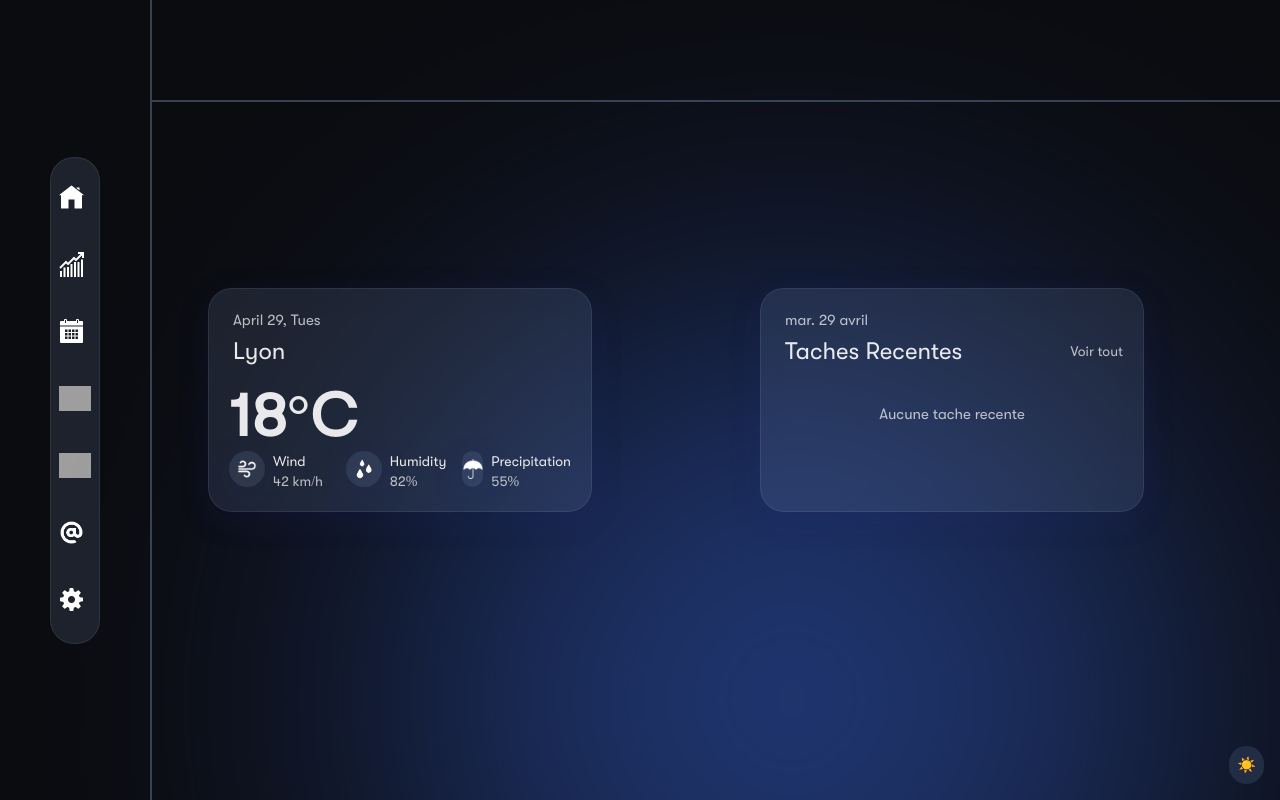
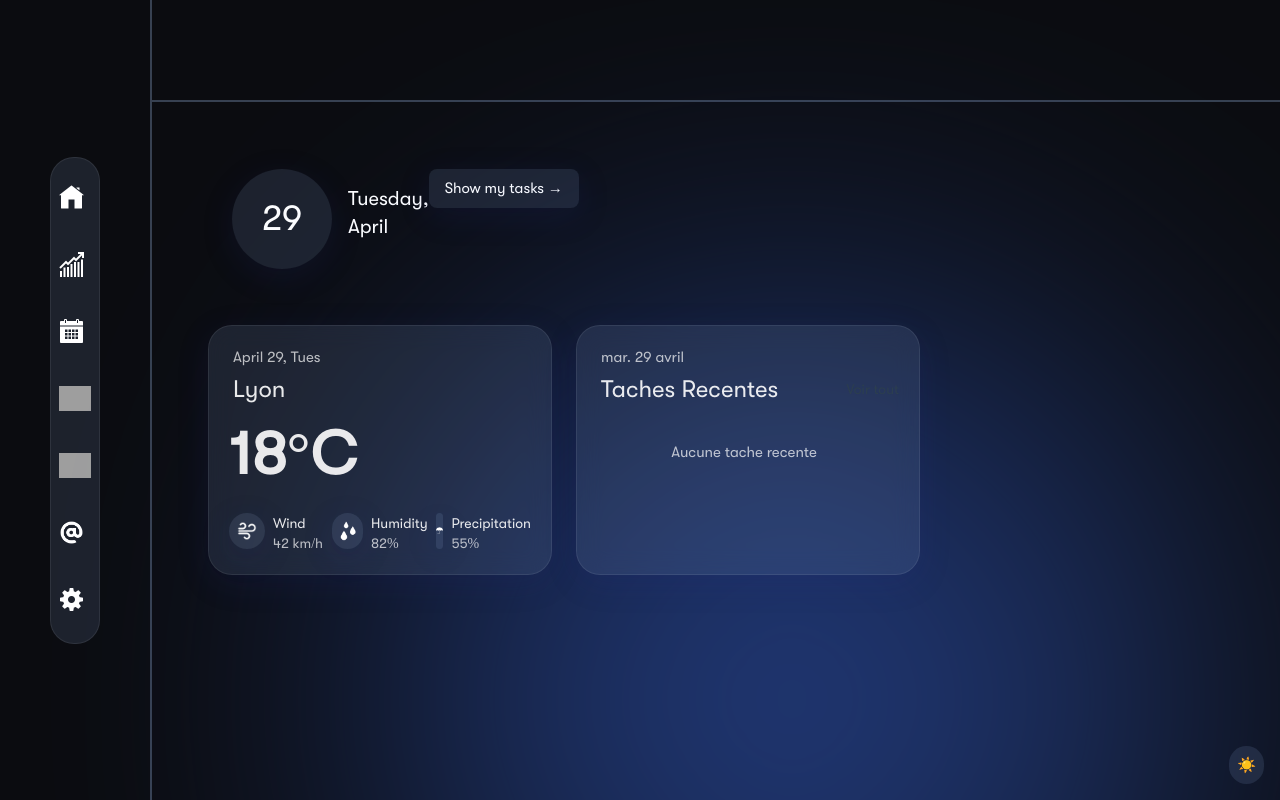
Before and after one commit to Serge01700/Dashboard-Multi-Api, a Vue app in the folder dashboard-api/: page /dashboard/home in a window 1280 px wide. Built offline with nearby package versions, Linux system fonts and the light colour scheme; grey boxes are pictures that could not be loaded.

Commit message:
todo components

```diff
--- a/dashboard-api/src/components/BulletPoint.vue
+++ b/dashboard-api/src/components/BulletPoint.vue
@@ -1,6 +1,9 @@
 <template>
     <figure  class="bullet-point flex items-center w-20 h-10 justify-center rounded-full ">
-        <img :style="{ width: size, height:size}"  class="object-contain w-full h-full" :src="image" >
+        <img
+        v-if="image"
+        :style="{ width: size, height:size}"  class="object-contain w-full h-full" :src="image" >
+        <slot v-else/>
     </figure>
 
 </template>
--- a/dashboard-api/src/components/RecentTasks.vue
+++ b/dashboard-api/src/components/RecentTasks.vue
@@ -1,12 +1,13 @@
 <template>
   <div
-    class="relative z-20 w-full max-w-sm p-5 m-8 backdrop-blur-md transition-all duration-300 rounded-3xl border"
+    class="relative z-20 w-full max-w-sm p-5 m-8 backdrop-blur-md transition-all duration-300 rounded-3xl border h-[250px] flex flex-col"
     :class="[
       isDarkMode
         ? 'bg-dark-card border-dark-border shadow-dark-shadow hover:shadow-dark-shadow-hover'
         : 'bg-light border-light-border shadow-light-shadow hover:shadow-light-shadow-hover'
     ]"
   >
+    <!-- En-tête fixe -->
     <div class="mb-6">
       <p class="date ml-1 mb-1" :class="isDarkMode ? 'text-dark-text-secondary' : 'text-light-text-secondary'">
         {{ currentDate }}
@@ -15,16 +16,14 @@
         <h3 class="text-2xl font-light ml-1" :class="isDarkMode ? 'text-dark-text-primary' : 'text-light-text-primary'">
           Tâches Récentes
         </h3>
-        <router-link
-          to="/dashboard/todo"
-          class="text-sm font-medium transition-colors"
-          :class="isDarkMode ? 'text-dark-text-secondary hover:text-dark-text-primary' : 'text-light-text-secondary hover:text-light-text-primary'"
-        >
+        <router-link to="/dashboard/todo" class="text-sm font-medium transition-colors">
           Voir tout
         </router-link>
       </div>
     </div>
 
+    <!-- Zone scrollable -->
+    <div class="flex-1 overflow-y-auto pr-2">
       <div class="space-y-3">
         <div v-for="(task, index) in recentTasks" :key="index"
              class="flex items-center justify-between p-3 rounded-lg transition-all duration-300"
@@ -52,6 +51,7 @@
              class="text-center py-3"
              :class="isDarkMode ? 'text-dark-text-secondary' : 'text-light-text-secondary'">
           Aucune tâche récente
+        </div>
       </div>
     </div>
   </div>
@@ -142,4 +142,22 @@ export default {
   transform: translateY(-1px);
   box-shadow: 0 2px 4px rgba(0, 0, 0, 0.05);
 }
+
+/* Personnalisation de la scrollbar */
+.overflow-y-auto::-webkit-scrollbar {
+  width: 4px;
+}
+
+.overflow-y-auto::-webkit-scrollbar-track {
+  background: transparent;
+}
+
+.overflow-y-auto::-webkit-scrollbar-thumb {
+  background-color: rgba(156, 163, 175, 0.3);
+  border-radius: 2px;
+}
+
+.overflow-y-auto::-webkit-scrollbar-thumb:hover {
+  background-color: rgba(156, 163, 175, 0.5);
+}
 </style>
--- a/dashboard-api/src/components/Sidebar.vue
+++ b/dashboard-api/src/components/Sidebar.vue
@@ -1,8 +1,5 @@
 <template>
 
-  <div>
-
-  </div>
   <div class="absolute top-[100px] left-[152px] w-full h-[2px] bg-gray-700">
 
  </div>
@@ -26,7 +23,7 @@
  </div>
 </template>
 
-<script  setup>
+<script setup>
 defineProps({
   isDarkMode:{
     type: Boolean,
--- a/dashboard-api/src/components/TopHomeDashboard.vue
+++ b/dashboard-api/src/components/TopHomeDashboard.vue
@@ -1,11 +1,52 @@
 <template>
-  <BulletPoint
-  :class[
-  ]
+    <div class="flex items-start">
+        <BulletPoint
+            :class="[
+            'w-[100px] h-[100px] ml-20',
+            isDarkMode ? 'bg-dark-card' : 'bg-dark',
+            'border-dark-border shadow-dark-shadow hover:shadow-dark-shadow-hover'
+            ]"
+
+        >
+            <span class="text-white text-4xl font-light">
+                {{ dayNumber }}
+            </span>
+        </BulletPoint>
+        <div class="text-xl flex flex-col ml-4 mt-4">
+            <p class="day"
+                :class="isDarkMode ? 'text-white' : 'text-gray-800'"
+            >
+                {{ dayLetter }},
+            </p>
+            <p class="month"
+                :class="isDarkMode ? 'text-white' : 'text-gray-800'"
+            >
+                {{ month }}
+            </p>
+        </div>
+        <button :class="[
+            'px-4 py-2 rounded-lg transition-all duration-300 text-white'  ,
+            isDarkMode ? 'bg-dark-card' : 'bg-dark' ,
+
+            'border-dark-border shadow-dark-shadow hover:shadow-dark-shadow-hover'
+        ]">Show my tasks <span>&#8594</span></button>
+    </div>
 </template>
 
 <script setup>
 import BulletPoint from './BulletPoint.vue';
+import { computed } from 'vue';
+
+const props = defineProps({
+  isDarkMode: Boolean
+});
+
+const dayLetter = computed(() =>
+   new Date().toLocaleDateString('en-EN', { weekday: 'long' }));
+
+const dayNumber = computed(() => new Date().getDate());
+
+const month = computed(() => new Date().toLocaleDateString('en-EN', { month: 'long' }));
 </script>
 
 <style>
--- a/dashboard-api/src/components/WidgetWeatherHome.vue
+++ b/dashboard-api/src/components/WidgetWeatherHome.vue
@@ -2,7 +2,7 @@
 <template>
 
     <div
-      class="relative z-20 w-full max-w-sm p-5 m-8 backdrop-blur-md transition-all duration-300 rounded-3xl border"
+    class="relative z-20 w-full max-w-sm p-5 m-8 backdrop-blur-md transition-all duration-300 rounded-3xl border h-[250px]"
     :class="[
       isDarkMode
         ? 'bg-dark-card border-dark-border shadow-dark-shadow hover:shadow-dark-shadow-hover'
@@ -15,7 +15,7 @@
 
       <h2 class="mt-5 text-6xl font-semibold" :class="isDarkMode ? 'text-dark-text-primary' : 'text-light-text-primary'">18°C</h2>
 
-      <section class="grid grid-cols-3 gap-2">
+      <section class="grid grid-cols-3 gap-2 mt-6">
 
         <section class="bullet-point-weather flex">
           <BulletPoint
@@ -34,7 +34,7 @@
         </section>
 
 
-        <section class="bullet-point-weather flex">
+        <section class="bullet-point-weather flex ">
           <BulletPoint
             :class="[
               'w-9 h-9 mt-1 mr-1',
--- a/dashboard-api/src/page/HomeDashboard.vue
+++ b/dashboard-api/src/page/HomeDashboard.vue
@@ -1,13 +1,27 @@
 <template>
-  <div class="grid grid-cols-1 md:grid-cols-2 gap-6 p-6">
-    <WidgetWeatherHome :isDarkMode="isDarkMode"/>
-    <RecentTasks :isDarkMode="isDarkMode" />
+  <!-- Container principal -->
+  <div class="flex flex-col h-full">
+    <!-- En-tête -->
+    <header class="w-full">
+      <TopHomeDashboard :isDarkMode="isDarkMode" />
+
+    </header>
+
+    <!-- Zone de contenu principal -->
+    <main class="flex-1">
+      <div class="grid grid-cols-1 md:grid-cols-3 gap-6 p-6">
+        <!-- Widgets -->
+        <WidgetWeatherHome :isDarkMode="isDarkMode" />
+        <RecentTasks :isDarkMode="isDarkMode" />
+      </div>
+    </main>
   </div>
 </template>
 
 <script setup>
 import WidgetWeatherHome from '@/components/WidgetWeatherHome.vue';
 import RecentTasks from '@/components/RecentTasks.vue';
+import TopHomeDashboard from '@/components/TopHomeDashboard.vue';
 
 const props = defineProps({
   isDarkMode: {
```
Lines whose indentation alone changed are shown as unchanged.
